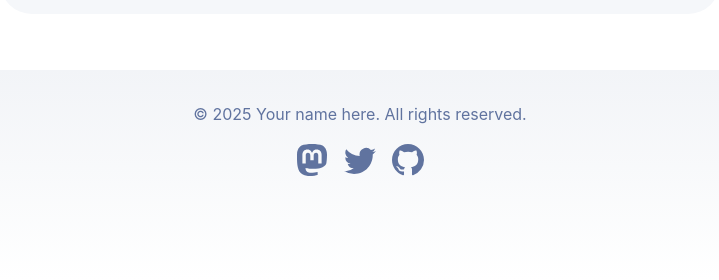
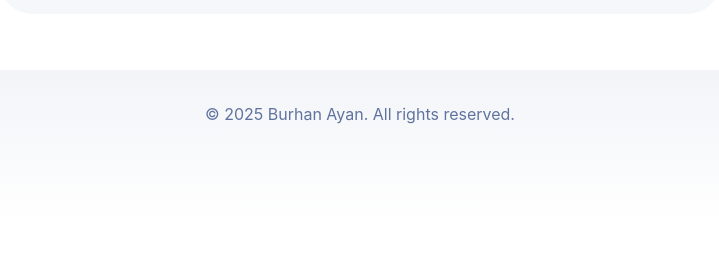
Before and after one commit to burhanayan/burhanayan-com, an Astro site: page / in a window 1280 px wide. Shown: the part 1414-1694 px from the top of the page, without its empty margins (280-999 px from the left). After the commit the page ends 1638 px from the top, so only its background shows below. Built offline with nearby package versions, Linux system fonts and the light colour scheme; Astro itself is replaced by a stand-in of ours.

Commit message:
Update footer copyright and remove social links
Replaces the placeholder name with 'Burhan Ayan' in the footer and removes the Mastodon, Twitter, and GitHub social media links and icons.

```diff
--- a/src/components/Footer.astro
+++ b/src/components/Footer.astro
@@ -3,41 +3,7 @@
 ---
 
 <footer>
-	&copy; {today.getFullYear()} Your name here. All rights reserved.
-	<div class="social-links">
-		<a href="https://m.webtoo.ls/@astro" target="_blank">
-			<span class="sr-only">Follow Astro on Mastodon</span>
-			<svg
-				viewBox="0 0 16 16"
-				aria-hidden="true"
-				width="32"
-				height="32"
-				astro-icon="social/mastodon"
-				><path
-					fill="currentColor"
-					d="M11.19 12.195c2.016-.24 3.77-1.475 3.99-2.603.348-1.778.32-4.339.32-4.339 0-3.47-2.286-4.488-2.286-4.488C12.062.238 10.083.017 8.027 0h-.05C5.92.017 3.942.238 2.79.765c0 0-2.285 1.017-2.285 4.488l-.002.662c-.004.64-.007 1.35.011 2.091.083 3.394.626 6.74 3.78 7.57 1.454.383 2.703.463 3.709.408 1.823-.1 2.847-.647 2.847-.647l-.06-1.317s-1.303.41-2.767.36c-1.45-.05-2.98-.156-3.215-1.928a3.614 3.614 0 0 1-.033-.496s1.424.346 3.228.428c1.103.05 2.137-.064 3.188-.189zm1.613-2.47H11.13v-4.08c0-.859-.364-1.295-1.091-1.295-.804 0-1.207.517-1.207 1.541v2.233H7.168V5.89c0-1.024-.403-1.541-1.207-1.541-.727 0-1.091.436-1.091 1.296v4.079H3.197V5.522c0-.859.22-1.541.66-2.046.456-.505 1.052-.764 1.793-.764.856 0 1.504.328 1.933.983L8 4.39l.417-.695c.429-.655 1.077-.983 1.934-.983.74 0 1.336.259 1.791.764.442.505.661 1.187.661 2.046v4.203z"
-				></path></svg
-			>
-		</a>
-		<a href="https://twitter.com/astrodotbuild" target="_blank">
-			<span class="sr-only">Follow Astro on Twitter</span>
-			<svg viewBox="0 0 16 16" aria-hidden="true" width="32" height="32" astro-icon="social/twitter"
-				><path
-					fill="currentColor"
-					d="M5.026 15c6.038 0 9.341-5.003 9.341-9.334 0-.14 0-.282-.006-.422A6.685 6.685 0 0 0 16 3.542a6.658 6.658 0 0 1-1.889.518 3.301 3.301 0 0 0 1.447-1.817 6.533 6.533 0 0 1-2.087.793A3.286 3.286 0 0 0 7.875 6.03a9.325 9.325 0 0 1-6.767-3.429 3.289 3.289 0 0 0 1.018 4.382A3.323 3.323 0 0 1 .64 6.575v.045a3.288 3.288 0 0 0 2.632 3.218 3.203 3.203 0 0 1-.865.115 3.23 3.23 0 0 1-.614-.057 3.283 3.283 0 0 0 3.067 2.277A6.588 6.588 0 0 1 .78 13.58a6.32 6.32 0 0 1-.78-.045A9.344 9.344 0 0 0 5.026 15z"
-				></path></svg
-			>
-		</a>
-		<a href="https://github.com/withastro/astro" target="_blank">
-			<span class="sr-only">Go to Astro's GitHub repo</span>
-			<svg viewBox="0 0 16 16" aria-hidden="true" width="32" height="32" astro-icon="social/github"
-				><path
-					fill="currentColor"
-					d="M8 0C3.58 0 0 3.58 0 8c0 3.54 2.29 6.53 5.47 7.59.4.07.55-.17.55-.38 0-.19-.01-.82-.01-1.49-2.01.37-2.53-.49-2.69-.94-.09-.23-.48-.94-.82-1.13-.28-.15-.68-.52-.01-.53.63-.01 1.08.58 1.23.82.72 1.21 1.87.87 2.33.66.07-.52.28-.87.51-1.07-1.78-.2-3.64-.89-3.64-3.95 0-.87.31-1.59.82-2.15-.08-.2-.36-1.02.08-2.12 0 0 .67-.21 2.2.82.64-.18 1.32-.27 2-.27.68 0 1.36.09 2 .27 1.53-1.04 2.2-.82 2.2-.82.44 1.1.16 1.92.08 2.12.51.56.82 1.27.82 2.15 0 3.07-1.87 3.75-3.65 3.95.29.25.54.73.54 1.48 0 1.07-.01 1.93-.01 2.2 0 .21.15.46.55.38A8.012 8.012 0 0 0 16 8c0-4.42-3.58-8-8-8z"
-				></path></svg
-			>
-		</a>
-	</div>
+	&copy; {today.getFullYear()} Burhan Ayan. All rights reserved.
 </footer>
 <style>
 	footer {
```
